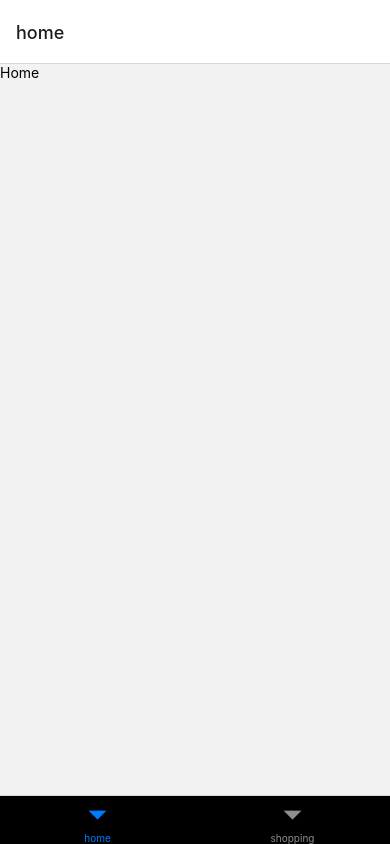
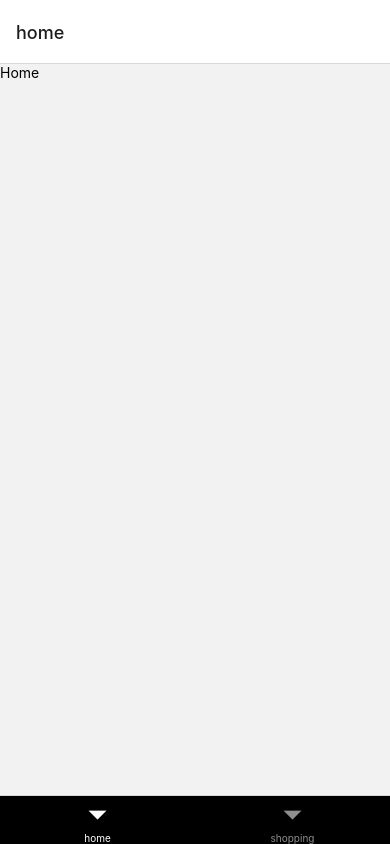
Before and after one commit to jieun-git/react-native, a React Native app: screen / in a window 390 px wide. Built offline with nearby package versions, Linux system fonts and the light colour scheme.

Commit message:
Feat: 선택된 탭 아이콘(버튼) 컬러 적용

```diff
--- a/App.tsx
+++ b/App.tsx
@@ -12,7 +12,10 @@ const Stack = createNativeStackNavigator<RootStackParamList>()
 const HomeTab = () => {
   return (
     <Tab.Navigator
-      screenOptions={{ tabBarStyle: { backgroundColor: 'black' } }}>
+      screenOptions={{
+        tabBarStyle: { backgroundColor: 'black' },
+        tabBarActiveTintColor: 'white',
+      }}>
       <Tab.Screen name={RouteNames.HOME} component={HomeScreen} />
       <Tab.Screen name={RouteNames.SHOPPING} component={ShoppingScreen} />
     </Tab.Navigator>
```
